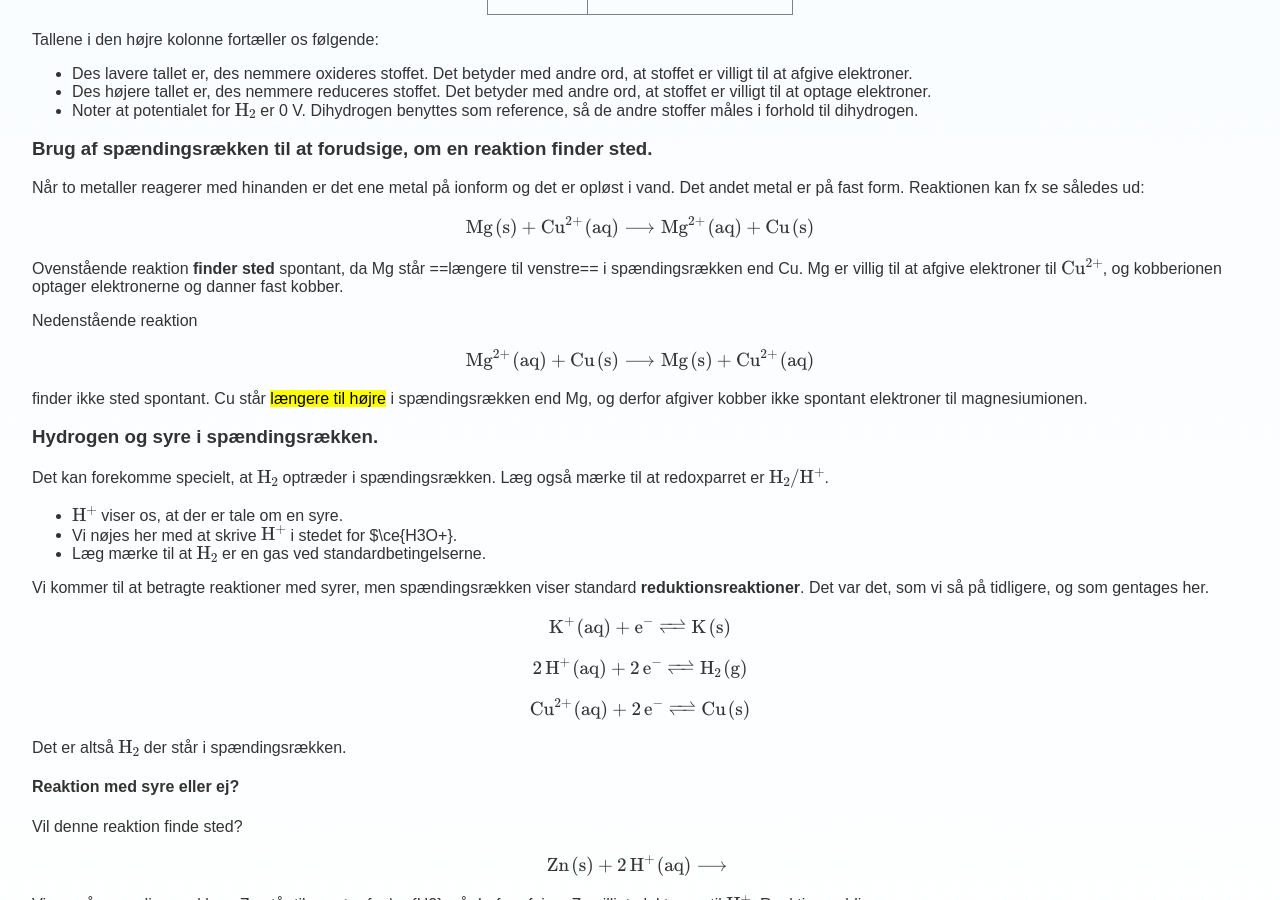
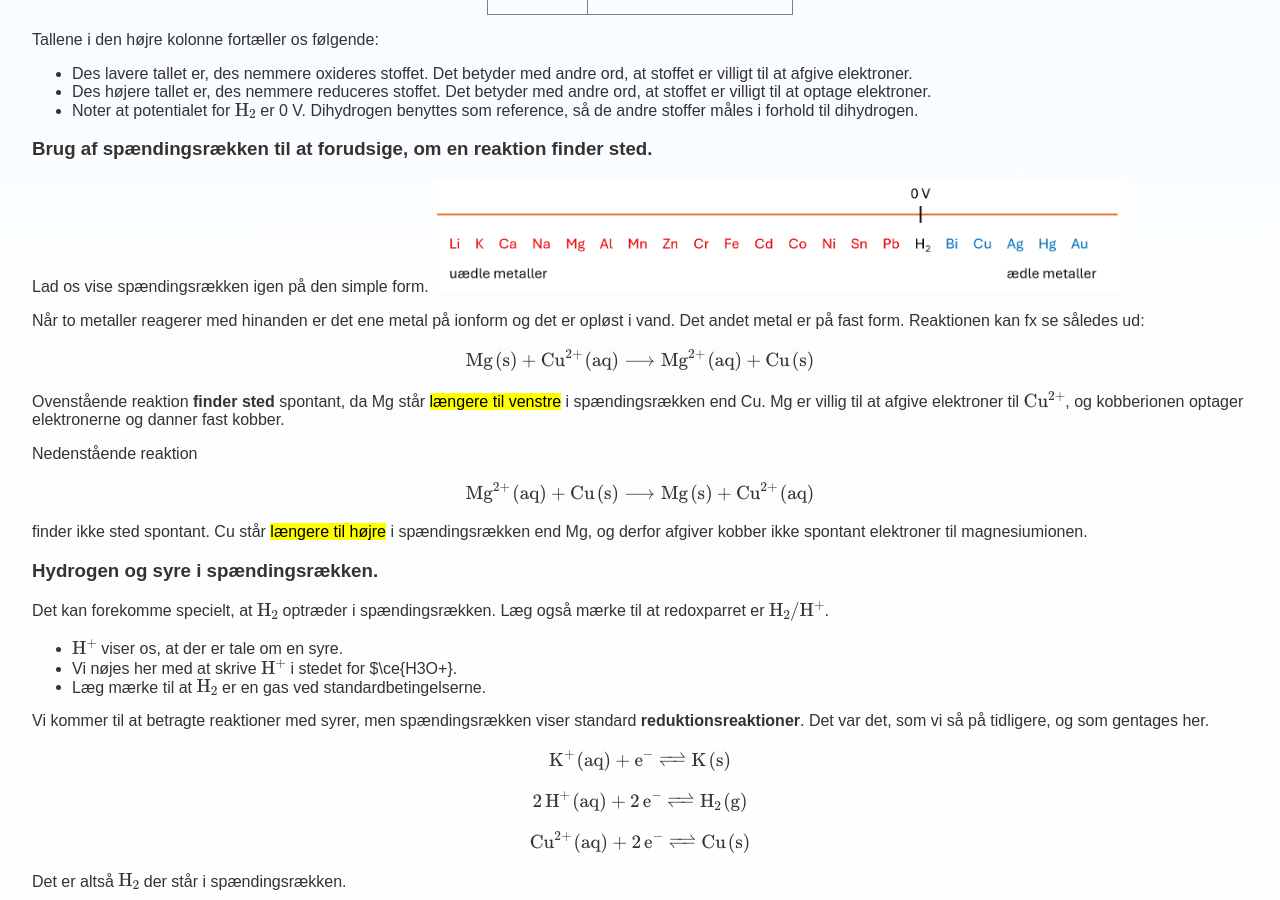
Before and after one commit to jenskaalby/matkem, a Jekyll site: the page built from Kemi/redox/spaendingsraekken.md, in a window 1280 px wide and 900 px high, scrolled down 2389 px. Built offline with Jekyll 4.4.1, drawn with Linux system fonts in a browser that asks for light colours.

Commit message:
Update spaendingsraekken.md

```diff
--- a/Kemi/redox/spaendingsraekken.md
+++ b/Kemi/redox/spaendingsraekken.md
@@ -79,11 +79,14 @@ Tallene i den højre kolonne fortæller os følgende:
 
 ### Brug af spændingsrækken til at forudsige, om en reaktion finder sted.
 
+Lad os vise spændingsrækken igen på den simple form.
+<img src="./spaendingsraekken.png" alt="Spændingsrækken" style="width:57%;">
+
 Når to metaller reagerer med hinanden er det ene metal på ionform og det er opløst i vand. Det andet metal er på fast form. Reaktionen kan fx se således ud:
 
 $$\ce{Mg(s) + Cu^{2+}(aq) ->Mg^{2+}(aq) +Cu(s)}$$
 
-Ovenstående reaktion <strong>finder sted</strong> spontant, da Mg står ==længere til venstre== i spændingsrækken end Cu. Mg er villig til at afgive elektroner til $\ce{Cu^{2+}}$, og kobberionen optager elektronerne og danner fast kobber.
+Ovenstående reaktion <strong>finder sted</strong> spontant, da Mg står <mark>længere til venstre</mark> i spændingsrækken end Cu. Mg er villig til at afgive elektroner til $\ce{Cu^{2+}}$, og kobberionen optager elektronerne og danner fast kobber.
 
 Nedenstående reaktion
 
```
